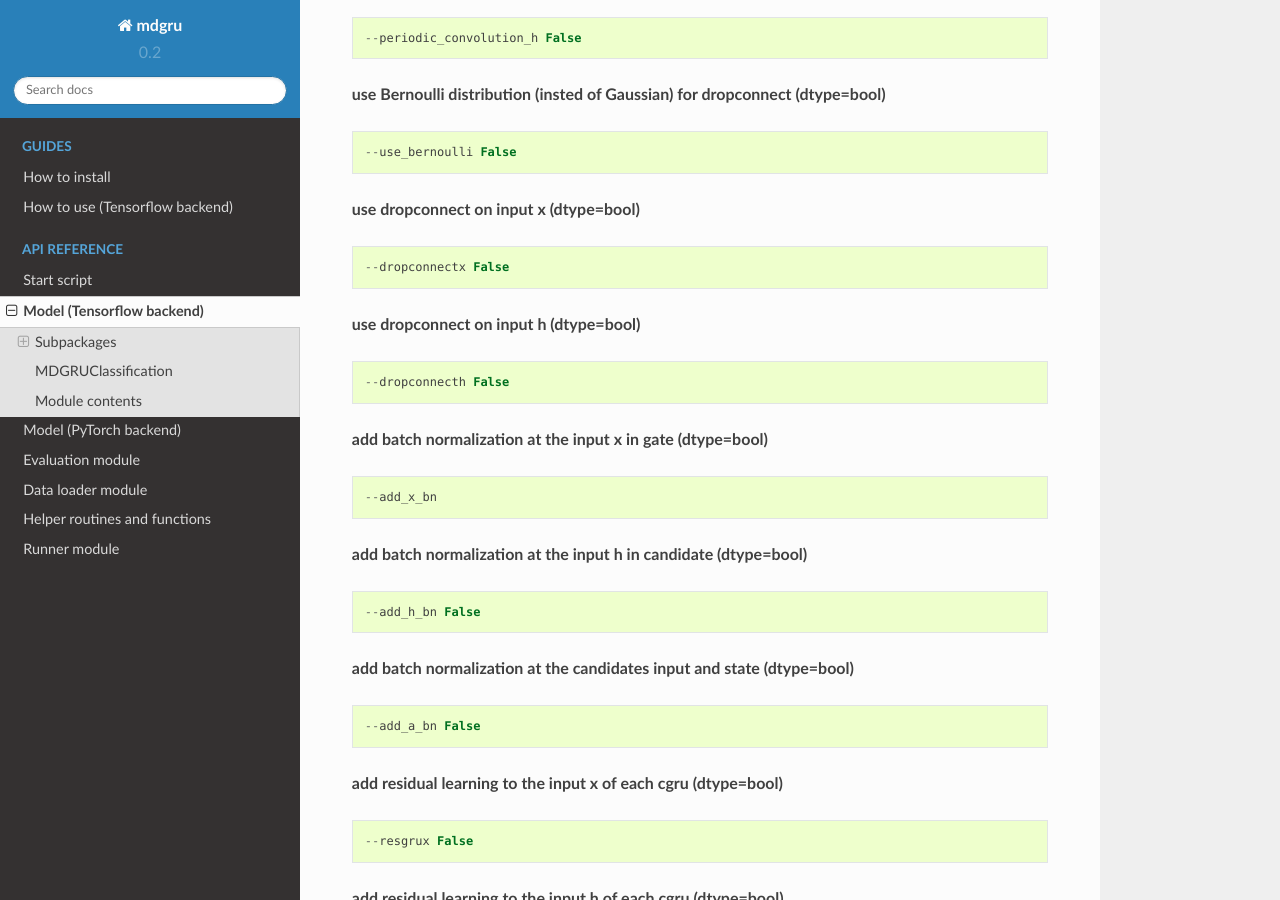
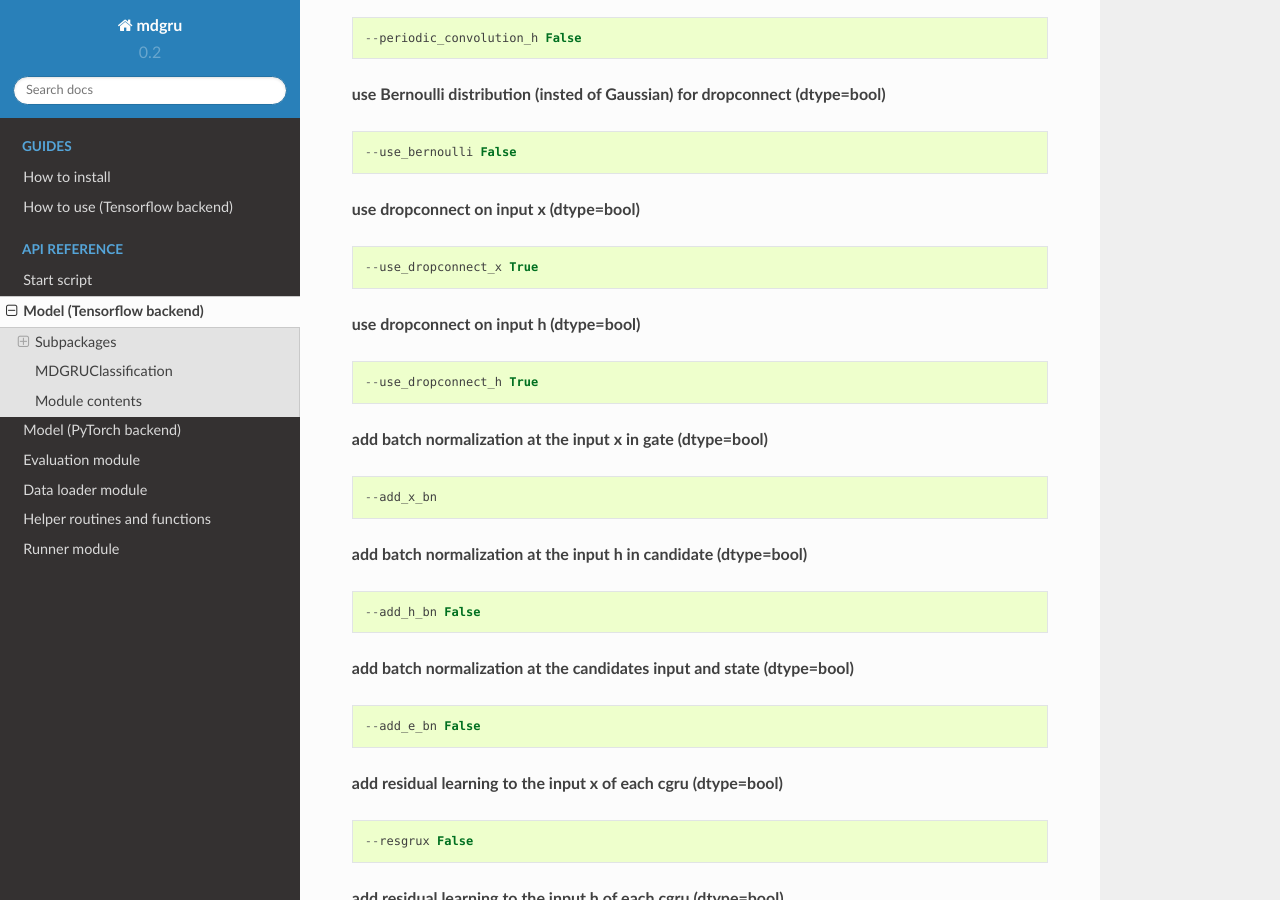
Before and after one commit to zubata88/mdgru, a Sphinx documentation site: the page built from docs/mdgru.model.rst, in a window 1280 px wide and 900 px high, scrolled down 354 px. Built offline with Sphinx 7.4.7 and the Read the Docs theme 2.0.0, drawn with Linux system fonts in a browser that asks for light colours.

Commit message:
Update mdgru.model.rst

```diff
--- a/docs/mdgru.model.rst
+++ b/docs/mdgru.model.rst
@@ -21,12 +21,12 @@
 **use dropconnect on input x (dtype=bool)**
 ::
 
-    --dropconnectx False
+    --use_dropconnect_x True
 
 **use dropconnect on input h (dtype=bool)**
 ::
 
-    --dropconnecth False
+    --use_dropconnect_h True
 
 **add batch normalization at the input x in gate (dtype=bool)**
 ::
@@ -41,7 +41,7 @@
 **add batch normalization at the candidates input and state (dtype=bool)**
 ::
 
-    --add_a_bn False
+    --add_e_bn False
 
 **add residual learning to the input x of each cgru (dtype=bool)**
 ::
```
